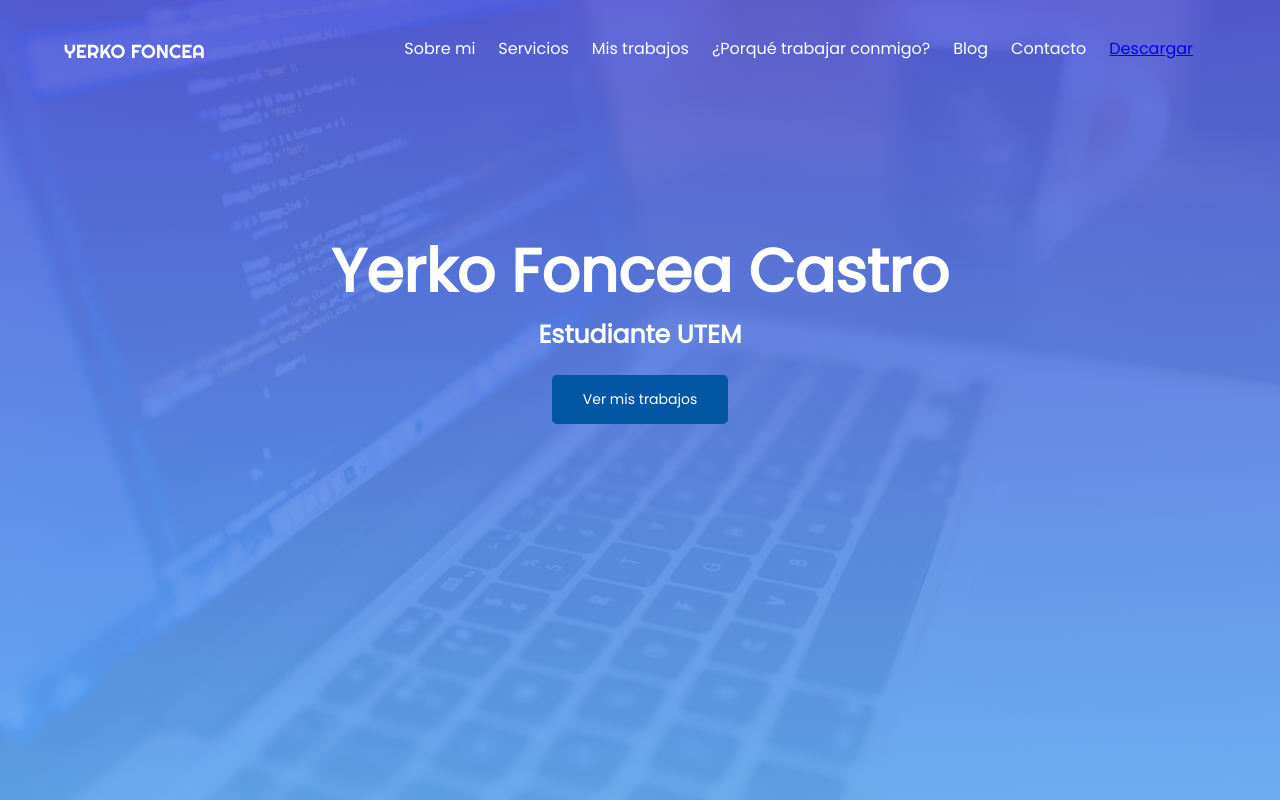
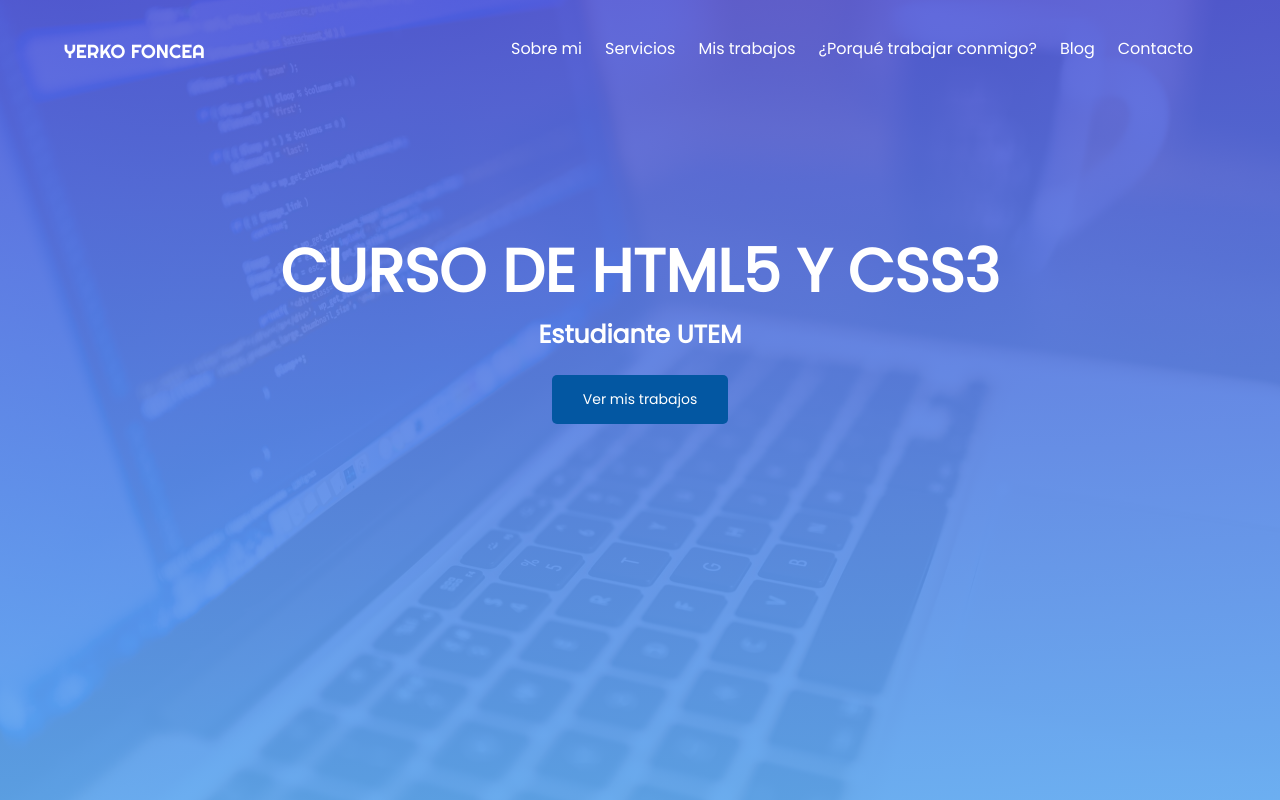
Before and after one commit to YerkoFC/curso-html-css, a plain HTML site: page index.html in a window 1280 px wide. Shown: the top 800 px of the page. Drawn offline with nearby package versions, Linux system fonts and the light colour scheme.

Commit message:
title changed

```diff
--- a/index.html
+++ b/index.html
@@ -25,14 +25,13 @@
                     <li>¿Porqué trabajar conmigo?</li>
                     <li>Blog</li>
                     <li>Contacto</li>
-                    <li><a href="https://www.dropbox.com/s/g13rmw7b4bsos0n/Avance%2002%20-%20Proyecto%20geospacios%20-%20Ing.%20software.pdf?dl=1" download="Avance02"  >Descargar</a></li>
-                </ul>
+                    </ul>
             </nav>
         </div>
         <div class="contenedor" >
             <div class="contenedor-titulo">
                 <div class="titulo">
-                    <h1>Yerko Foncea Castro</h1>
+                    <h1>CURSO DE HTML5 Y CSS3</h1>
                     <h2>Estudiante  UTEM</h2>
                     <a >Ver mis trabajos</a>
                 </div>
```
